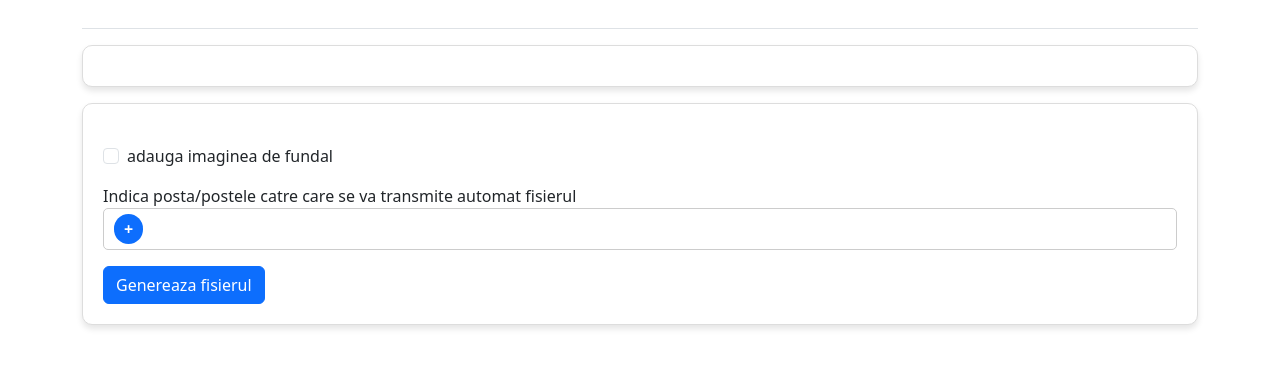
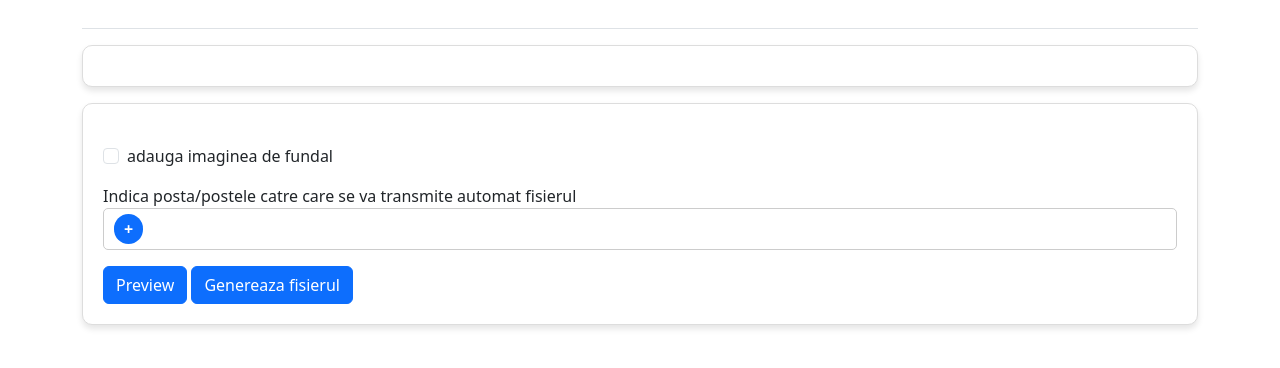
Before and after one commit to Andyrei02/jw-web-toolkit, a Flask app: template app/templates/workbook/complete_workbook.html in a window 1280 px wide. Shown: the top 368 px of the page. Run offline with Flask 3, Linux system fonts and the light colour scheme; the template is opened without the code that fills it, so the values that code supplies are empty.

Commit message:
add to do

```diff
--- a/app/templates/workbook/complete_workbook.html
+++ b/app/templates/workbook/complete_workbook.html
@@ -120,7 +120,7 @@
             </form>
 
             <div class="buttons mt-3">
-                <!-- <button id="previewPdfBtn" class="btn btn-primary">Preview</button> -->
+                <button id="previewPdfBtn" class="btn btn-primary">Preview</button>
                 <button id="generatePdfBtn" class="btn btn-primary">Genereaza fisierul</button>
             </div>
         </div>
```
Also changed, not shown: README.md.
